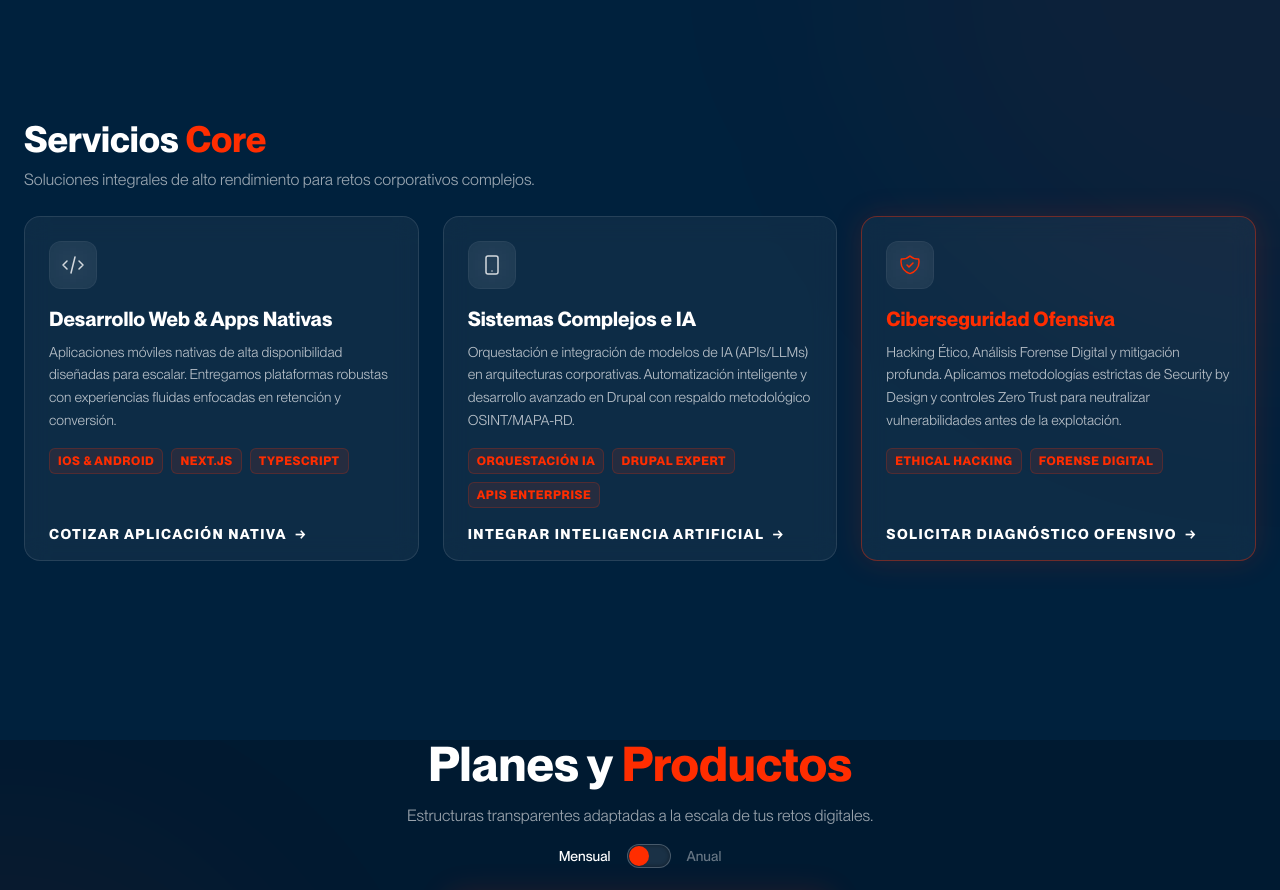
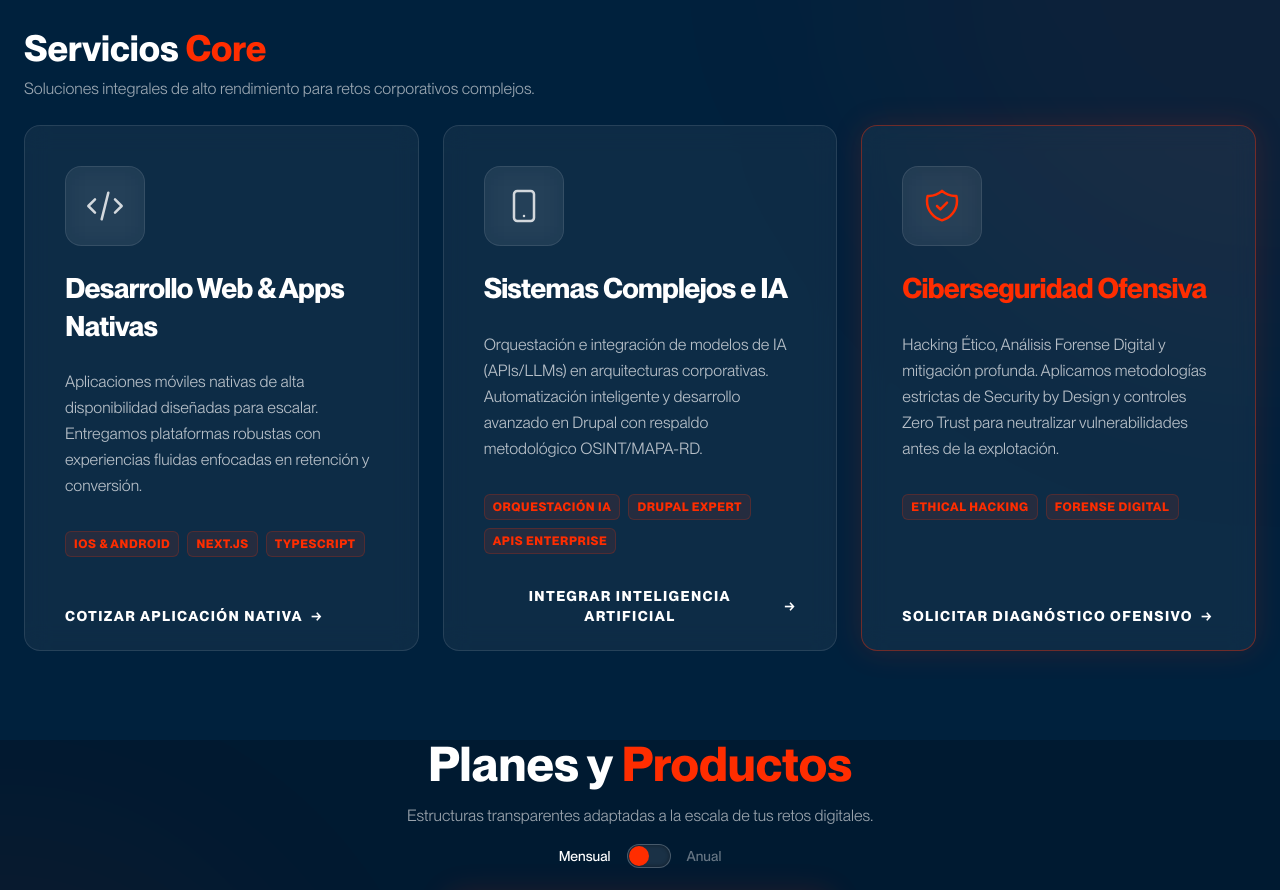
Before and after one commit to felipemiramontesr/dreamtek.tech, a Next.js app: page / in a window 1280 px wide. Shown: the part 860-1750 px from the top of the page. Built offline with nearby package versions, Linux system fonts and the light colour scheme.

Commit message:
design: scale core services cards to 1.5x height and upgrade visual aesthetics

```diff
--- a/src/components/sections/Services.tsx
+++ b/src/components/sections/Services.tsx
@@ -98,25 +98,27 @@ export function Services({ dict }: { dict: Dictionary }) {
             <GlassCard
               key={service.id}
               featured={service.featured}
-              className="h-full pb-4 lg:pb-4 lg:p-6"
+              className="h-full pb-4 lg:pb-6 lg:p-10 lg:min-h-[460px] transition-all duration-500"
             >
-              <div className="mb-6 lg:mb-4 bg-white/5 w-16 h-16 lg:w-12 lg:h-12 rounded-xl flex items-center justify-center backdrop-blur-md border border-white/5">
-                <div className="[&>svg]:w-full [&>svg]:h-full w-8 h-8 lg:w-6 lg:h-6 flex items-center justify-center">
+              <div className="mb-6 lg:mb-6 bg-white/5 w-16 h-16 lg:w-20 lg:h-20 rounded-2xl flex items-center justify-center backdrop-blur-md border border-white/10 group-hover:border-[#FF2D00]/40 transition-all duration-500">
+                <div className="[&>svg]:w-full [&>svg]:h-full w-8 h-8 lg:w-10 lg:h-10 flex items-center justify-center transition-transform duration-500 group-hover:scale-110">
                   {service.icon}
                 </div>
               </div>
 
               <h3
-                className={`text-2xl lg:text-xl font-bold mb-4 lg:mb-2 ${service.featured ? 'text-[#FF2D00]' : 'text-white'}`}
+                className={`text-2xl lg:text-[1.75rem] font-semibold mb-4 lg:mb-6 tracking-tight transition-colors duration-300 ${
+                  service.featured ? 'text-[#FF2D00]' : 'text-white'
+                }`}
               >
                 {service.title}
               </h3>
 
-              <p className="text-white/70 leading-relaxed font-light mb-6 lg:mb-4 text-base lg:text-sm">
+              <p className="text-white/70 leading-relaxed font-light mb-6 lg:mb-8 text-base lg:text-base">
                 {service.description}
               </p>
 
-              <div className="flex flex-wrap gap-2 mb-6 lg:mb-4">
+              <div className="flex flex-wrap gap-2 mb-6 lg:mb-8">
                 {service.badges.map((badge, idx) => (
                   <span
                     key={idx}
```
